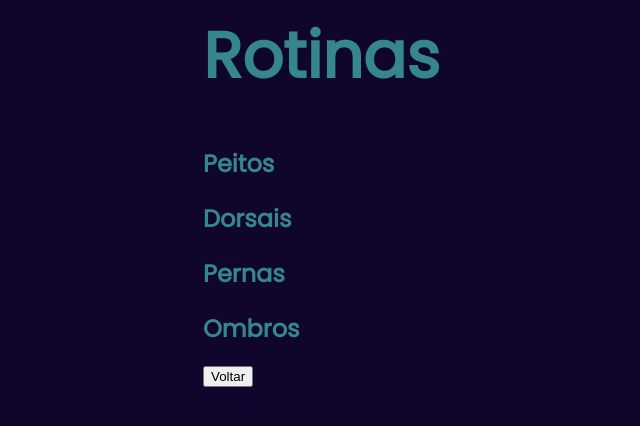
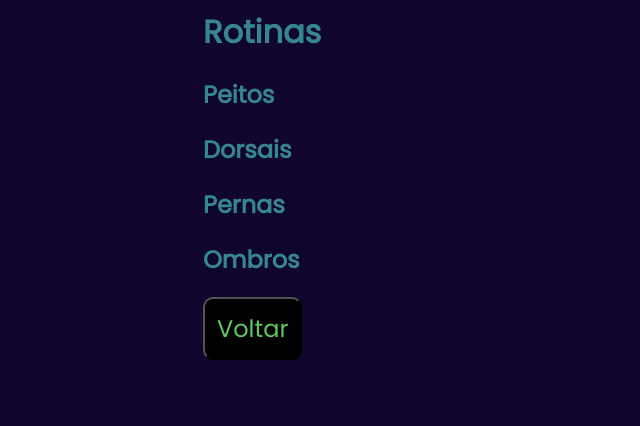
Before and after one commit to MarcioVieiraDaCunhaFilho/projeto-treinos, a plain HTML site: page index.html in a window 1280 px wide. Shown: the whole page, without its empty margins (309-949 px from the left). Drawn offline with Linux system fonts and the light colour scheme.

Commit message:
atribuiu o estilo das paginas

```diff
--- a/styles.css
+++ b/styles.css
@@ -1,13 +1,32 @@
+/* On screens that are 600px or less, set the background color to olive */
+@media screen and (max-width: 600px) {
+	body {
+	  background-color: rgb(128, 0, 53);
+	}
+}
+
 body {
+	background-color: #0f052d;
 	margin-left:40%;
-	background-color: #0f052d;
 	color: #36868f;
 	font-family: Poppins;
+	font-size: 1em;
 }
 
 h1 {
-	font-size: 4em;
+	font-size: 2em;
 }
+
+button {
+	background-color: #000000;
+	color: #5fc75d;
+	padding: 0.5em;
+	border-radius: 10px;
+	font-family: Poppins;
+	font-size: 1.5em;
+}
+
+
 
 #peito, #dorsal, #perna, #ombro {
 	display: none;
```
